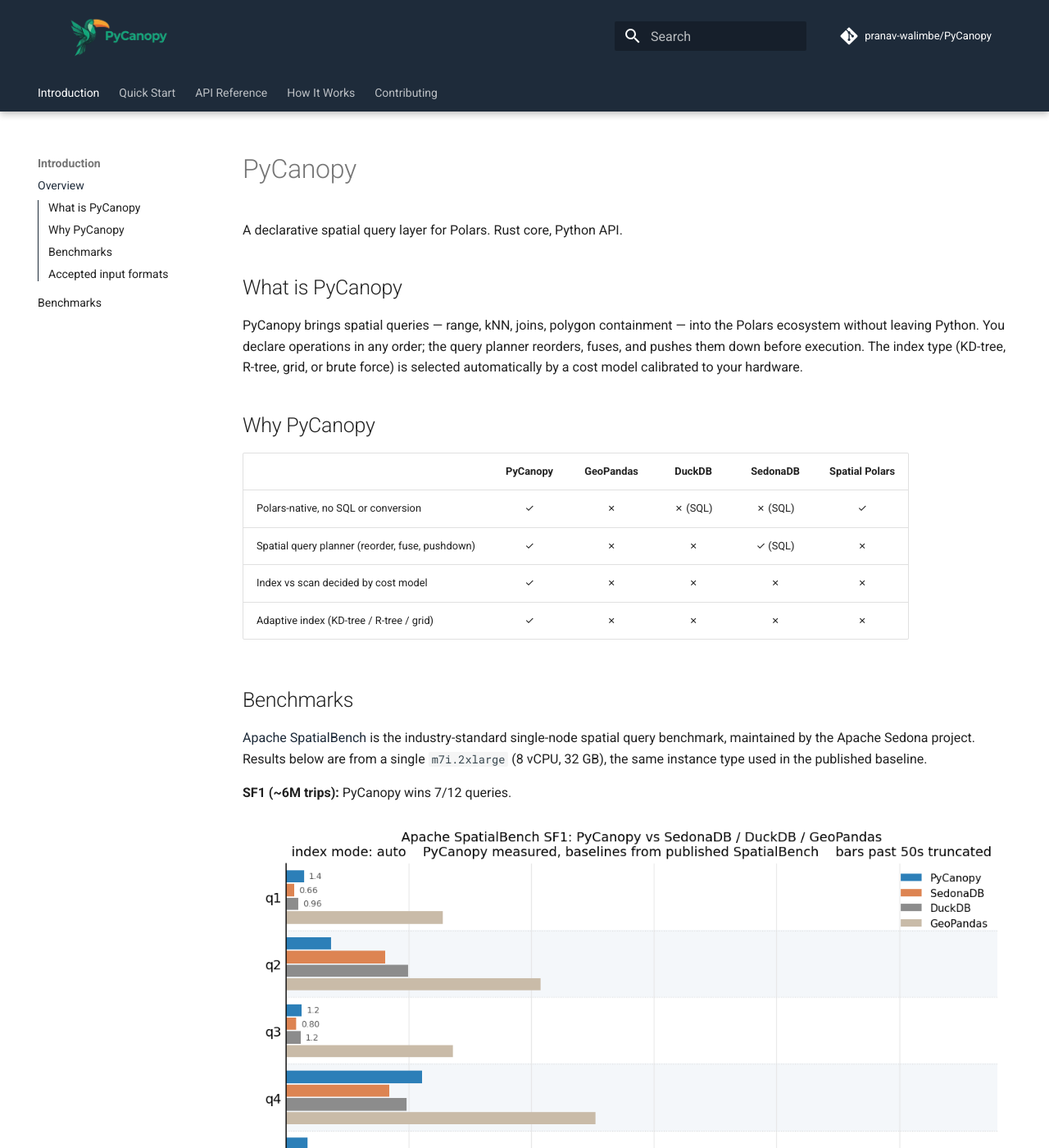
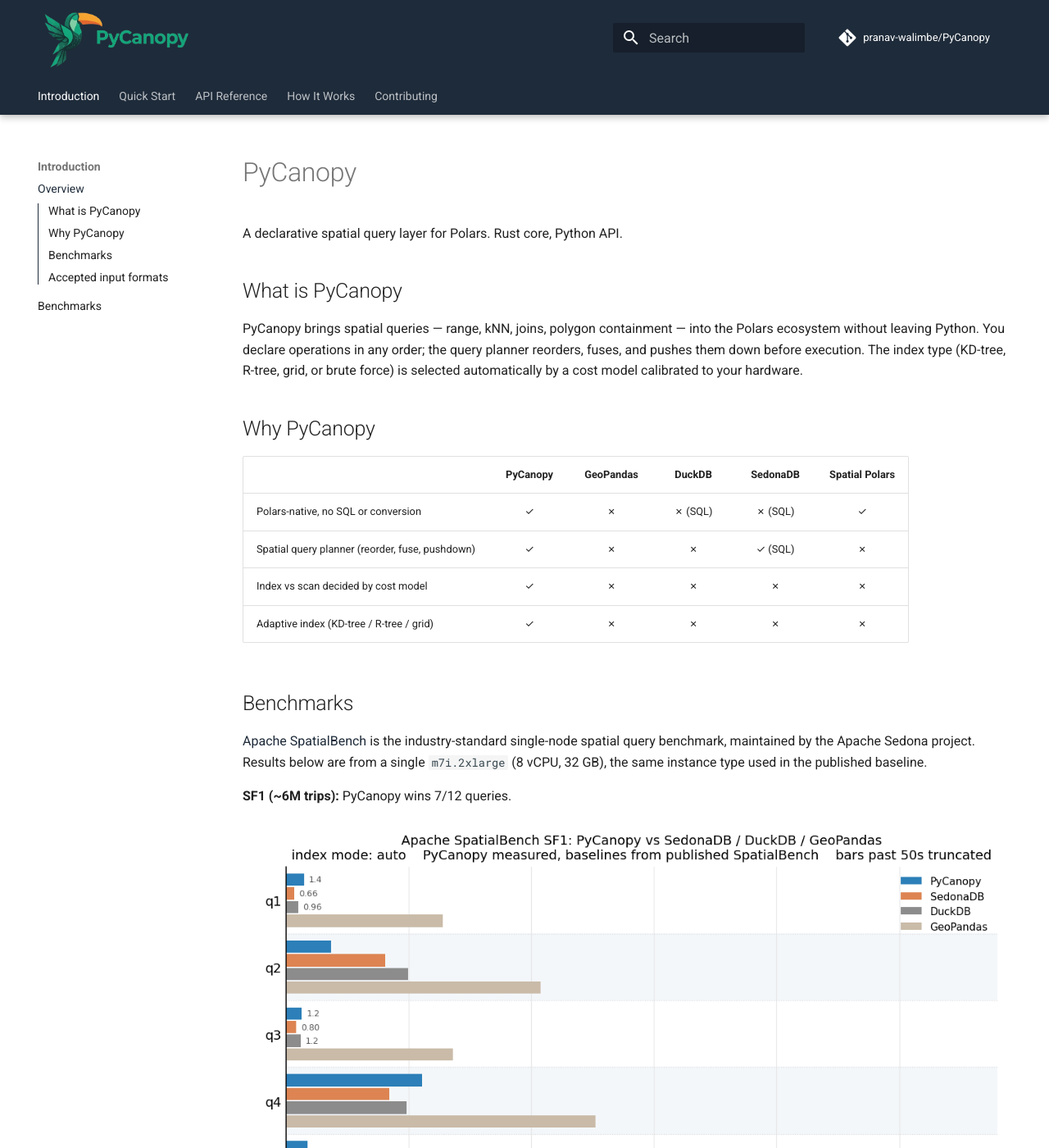
Before and after one commit to pranav-walimbe/PyCanopy, an MkDocs documentation site: the page built from docs/index.md, in a window 1280 px wide and 1400 px high. Shown: the whole window at 82% size. Built offline with MkDocs 1.6.1 and Material for MkDocs 9.7.7, drawn with Linux system fonts in a browser that asks for light colours; comment, search, counter and statistics services are not loaded.

Commit message:
update cropped logo, 80px with tighter header padding

```diff
--- a/docs/stylesheets/extra.css
+++ b/docs/stylesheets/extra.css
@@ -1,5 +1,13 @@
 .md-header__button.md-logo img {
-  height: 64px;
+  height: 80px;
+}
+
+.md-header__button.md-logo {
+  padding: 0.1rem 0.2rem;
+}
+
+.md-header__inner {
+  padding: 0 0.3rem;
 }
 
 .md-header__title {
```
Also changed, not shown: assets/pycanopy_logo3.png.
